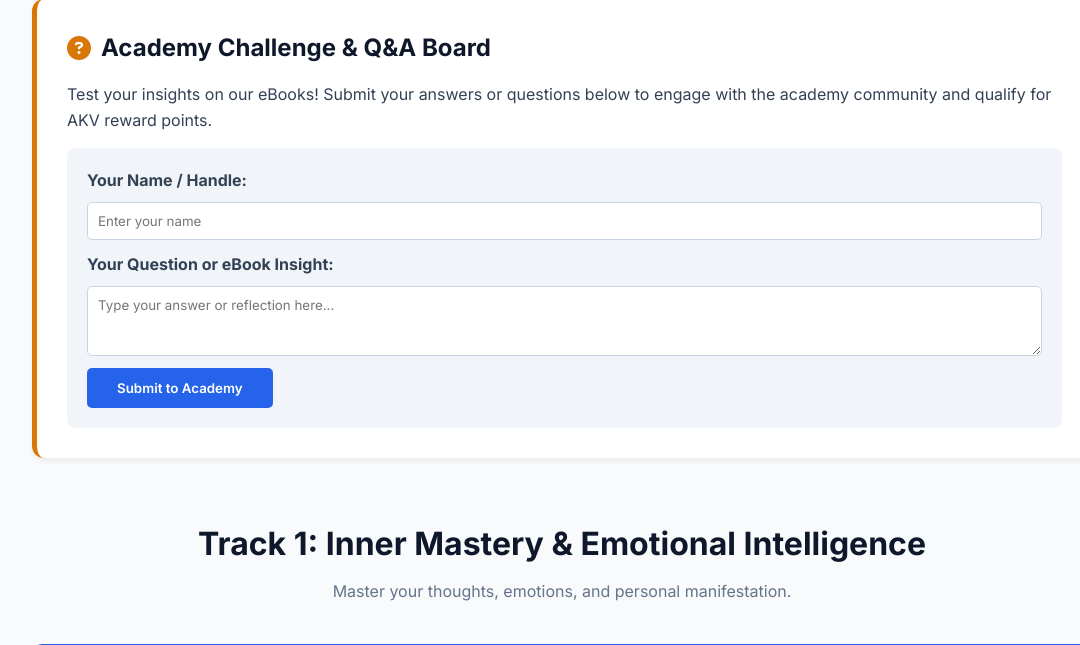
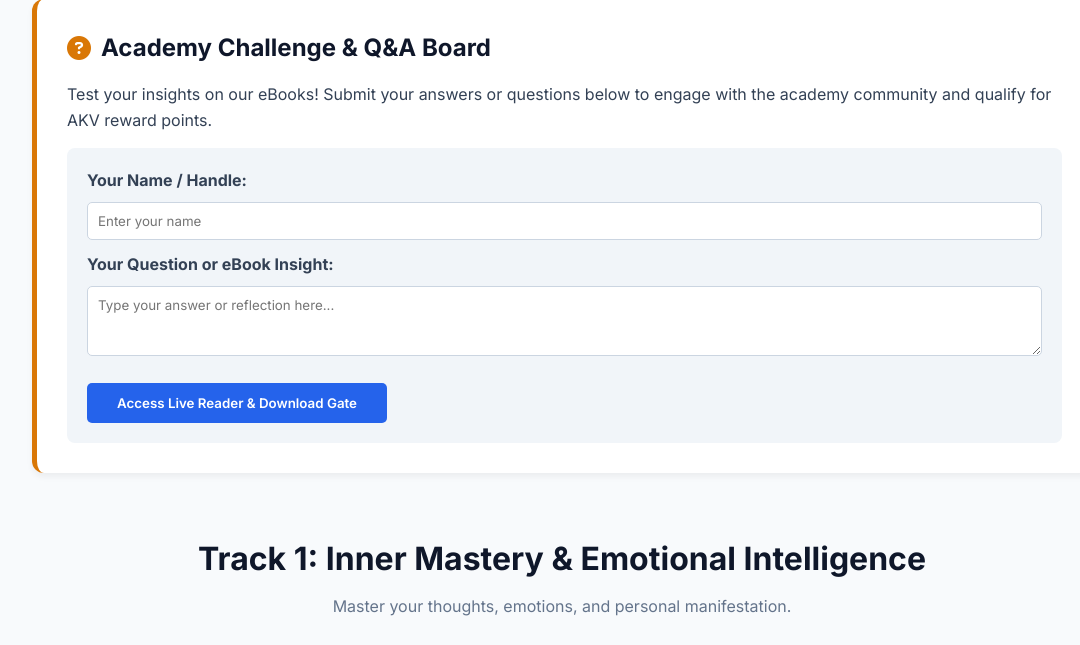
Before and after one commit to Aboladale01/global-command-center, a Flask app: page / in a window 1280 px wide. Shown: the part 946-1591 px from the top of the page, without its empty margins (78-1158 px from the left). Run offline with Flask 3, Linux system fonts and the light colour scheme.

Commit message:
Add reader_view.html for live reading hub
Replaced the submit button with a link to the live reader and download gate.

```diff
--- a/templates/index.html
+++ b/templates/index.html
@@ -102,10 +102,12 @@
 
                 <label for="studentAnswer"><strong>Your Question or eBook Insight:</strong></label>
                 <textarea id="studentAnswer" rows="3" placeholder="Type your answer or reflection here..."></textarea>
-                <button class="btn" onclick="alert('Submission received! Welcome to the AKV evaluation queue, Boss.')">Submit to Academy</button>
+                <button class="btn" onclick="alert
+
+<a href="/reader" class="btn" style="text-align: center; display: block; margin-top: 15px;">Access Live Reader & Download Gate</a>
+<Submit to Academy</button>
             </div>
         </div>
-
         <div class="track-section">
             <div class="section-title">
                 <h2>Track 1: Inner Mastery & Emotional Intelligence</h2>
```
